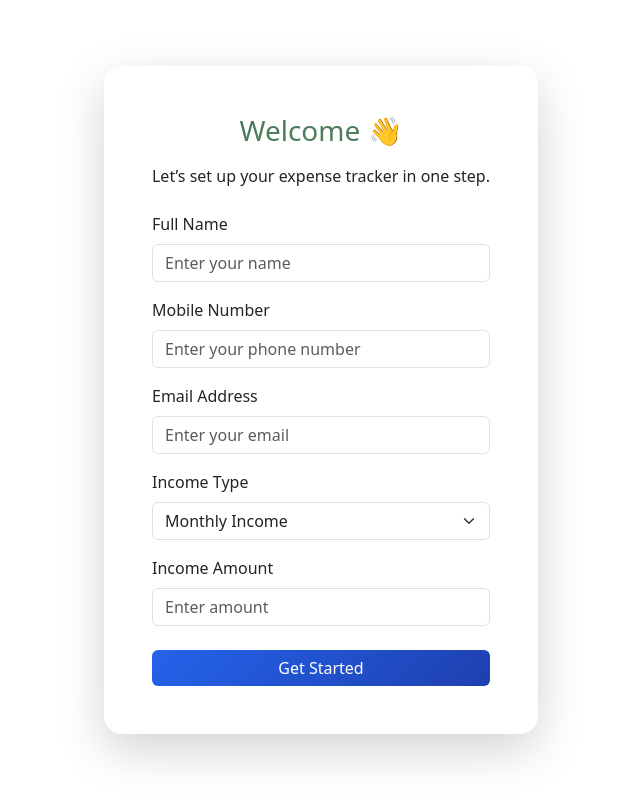
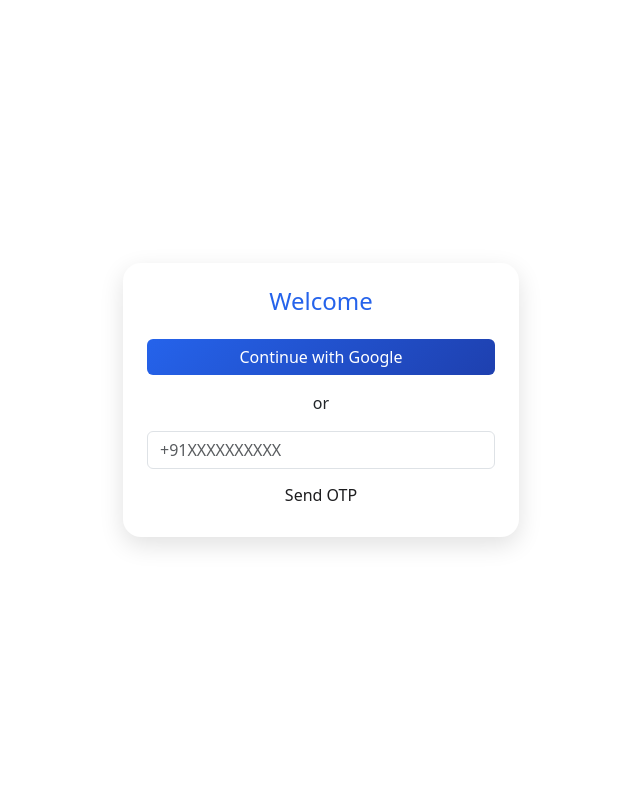
Before and after one commit to SIDDHESHMANKAR004/ExpenseTracker, a React (Vite) app: page /onboarding in a window 1280 px wide. Shown: the whole page, without its empty margins (319-959 px from the left). Built offline with nearby package versions, Linux system fonts and the light colour scheme.

Commit message:
backend add

```diff
--- a/package.json
+++ b/package.json
@@ -12,6 +12,7 @@
   "dependencies": {
     "bootstrap": "^5.3.8",
     "chart.js": "^4.5.1",
+    "firebase": "^12.8.0",
     "react": "^19.2.0",
     "react-chartjs-2": "^5.3.1",
     "react-dom": "^19.2.0",
--- /dev/null
+++ b/src/firebase.js
@@ -0,0 +1,21 @@
+// Import the functions you need from the SDKs you need
+import { initializeApp } from "firebase/app";
+import { getAnalytics } from "firebase/analytics";
+// TODO: Add SDKs for Firebase products that you want to use
+// https://firebase.google.com/docs/web/setup#available-libraries
+
+// Your web app's Firebase configuration
+// For Firebase JS SDK v7.20.0 and later, measurementId is optional
+const firebaseConfig = {
+  apiKey: "AIzaSyBuBDdThkoSxQxO4Kssxppk1P6votFjsCc",
+  authDomain: "expensetracker-07.firebaseapp.com",
+  projectId: "expensetracker-07",
+  storageBucket: "expensetracker-07.firebasestorage.app",
+  messagingSenderId: "1085738623388",
+  appId: "1:1085738623388:web:5e25180a9e2e47a8e12859",
+  measurementId: "G-37BBNSJBBK",
+};
+
+// Initialize Firebase
+const app = initializeApp(firebaseConfig);
+const analytics = getAnalytics(app);
--- a/src/pages/Onboarding.jsx
+++ b/src/pages/Onboarding.jsx
@@ -1,104 +1,230 @@
+// import { useState } from "react";
+// import { useNavigate } from "react-router-dom";
+
+// const Onboarding = () => {
+//   const navigate = useNavigate();
+
+//   const [form, setForm] = useState({
+//     name: "",
+//     phone: "",
+//     email: "",
+//     incomeType: "monthly",
+//     incomeAmount: "",
+//   });
+
+//   const handleChange = (e) => {
+//     setForm({ ...form, [e.target.name]: e.target.value });
+//   };
+
+//   const handleSubmit = () => {
+//     const { name, phone, email, incomeAmount } = form;
+
+//     if (!name || !phone || !email || !incomeAmount) {
+//       alert("Please fill in all required fields.");
+//       return;
+//     }
+
+//     localStorage.setItem("user", JSON.stringify(form));
+//     localStorage.setItem("expenses", JSON.stringify([]));
+
+//     navigate("/profile");
+//   };
+
+//   return (
+//     <div className="container d-flex align-items-center justify-content-center min-vh-100">
+//       <div className="card shadow-lg p-4 p-md-5" style={{ maxWidth: "520px" }}>
+//         <h3 className="text-center mb-3" style={{ color: "#4c7c59" }}>
+//           Welcome 👋
+//         </h3>
+
+//         <p className="text-center mb-4">
+//           Let’s set up your expense tracker in one step.
+//         </p>
+
+//         <div className="mb-3">
+//           <label className="form-label">Full Name</label>
+//           <input
+//             className="form-control"
+//             name="name"
+//             placeholder="Enter your name"
+//             onChange={handleChange}
+//           />
+//         </div>
+
+//         <div className="mb-3">
+//           <label className="form-label">Mobile Number</label>
+//           <input
+//             className="form-control"
+//             name="phone"
+//             placeholder="Enter your phone number"
+//             onChange={handleChange}
+//           />
+//         </div>
+
+//         <div className="mb-3">
+//           <label className="form-label">Email Address</label>
+//           <input
+//             type="email"
+//             className="form-control"
+//             name="email"
+//             placeholder="Enter your email"
+//             onChange={handleChange}
+//           />
+//         </div>
+
+//         <div className="mb-3">
+//           <label className="form-label">Income Type</label>
+//           <select
+//             className="form-select"
+//             name="incomeType"
+//             onChange={handleChange}
+//           >
+//             <option value="monthly">Monthly Income</option>
+//             <option value="yearly">Yearly Income</option>
+//             <option value="yearly">weekly Income</option>
+//           </select>
+//         </div>
+
+//         <div className="mb-4">
+//           <label className="form-label">Income Amount</label>
+//           <input
+//             type="number"
+//             className="form-control"
+//             name="incomeAmount"
+//             placeholder="Enter amount"
+//             onChange={handleChange}
+//           />
+//         </div>
+
+//         <button className="btn btn-primary w-100" onClick={handleSubmit}>
+//           Get Started
+//         </button>
+//       </div>
+//     </div>
+//   );
+// };
+
+// export default Onboarding;
 import { useState } from "react";
 import { useNavigate } from "react-router-dom";
+import {
+  GoogleAuthProvider,
+  signInWithPopup,
+  RecaptchaVerifier,
+  signInWithPhoneNumber
+} from "firebase/auth";
+import { auth } from "../firebase";
 
 const Onboarding = () => {
   const navigate = useNavigate();
 
-  const [form, setForm] = useState({
-    name: "",
-    phone: "",
-    email: "",
-    incomeType: "monthly",
-    incomeAmount: "",
-  });
+  const [phone,setPhone] = useState("");
+  const [otp,setOtp] = useState("");
+  const [step,setStep] = useState("login"); // login | otp
 
-  const handleChange = (e) => {
-    setForm({ ...form, [e.target.name]: e.target.value });
+  /* -------- Google Login -------- */
+
+  const loginGoogle = async () => {
+    const provider = new GoogleAuthProvider();
+    const res = await signInWithPopup(auth, provider);
+
+    localStorage.setItem("user", JSON.stringify({
+      name: res.user.displayName,
+      email: res.user.email,
+      uid: res.user.uid,
+      incomeType: "monthly",
+      incomeAmount: 0
+    }));
+
+    navigate("/dashboard");
   };
 
-  const handleSubmit = () => {
-    const { name, phone, email, incomeAmount } = form;
+  /* -------- Phone Login -------- */
 
-    if (!name || !phone || !email || !incomeAmount) {
-      alert("Please fill in all required fields.");
-      return;
-    }
+  const setupRecaptcha = () => {
+    window.recaptchaVerifier = new RecaptchaVerifier(
+      "recaptcha",
+      { size: "invisible" },
+      auth
+    );
+  };
 
-    localStorage.setItem("user", JSON.stringify(form));
-    localStorage.setItem("expenses", JSON.stringify([]));
+  const sendOTP = async () => {
+    if(!phone) return;
 
-    navigate("/profile");
+    setupRecaptcha();
+    const appVerifier = window.recaptchaVerifier;
+
+    const result = await signInWithPhoneNumber(auth, phone, appVerifier);
+    window.confirmationResult = result;
+    setStep("otp");
+  };
+
+  const verifyOTP = async () => {
+    const res = await window.confirmationResult.confirm(otp);
+
+    localStorage.setItem("user", JSON.stringify({
+      name: "User",
+      phone: res.user.phoneNumber,
+      uid: res.user.uid,
+      incomeType: "monthly",
+      incomeAmount: 0
+    }));
+
+    navigate("/dashboard");
   };
 
   return (
-    <div className="container d-flex align-items-center justify-content-center min-vh-100">
-      <div className="card shadow-lg p-4 p-md-5" style={{ maxWidth: "520px" }}>
-        <h3 className="text-center mb-3" style={{ color: "#4c7c59" }}>
-          Welcome 👋
-        </h3>
+    <div className="min-vh-100 dashboard-bg d-flex align-items-center">
+      <div className="container" style={{maxWidth:"420px"}}>
 
-        <p className="text-center mb-4">
-          Let’s set up your expense tracker in one step.
-        </p>
+        <div className="card p-4">
 
-        <div className="mb-3">
-          <label className="form-label">Full Name</label>
-          <input
-            className="form-control"
-            name="name"
-            placeholder="Enter your name"
-            onChange={handleChange}
-          />
+          <h4 className="text-center mb-4" style={{color:"var(--primary)"}}>
+            Welcome
+          </h4>
+
+          {/* GOOGLE */}
+          <button className="btn btn-primary w-100 mb-3" onClick={loginGoogle}>
+            Continue with Google
+          </button>
+
+          <div className="text-center text-muted mb-3">or</div>
+
+          {/* PHONE */}
+          {step==="login" && (
+            <>
+              <input
+                className="form-control mb-2"
+                placeholder="+91XXXXXXXXXX"
+                value={phone}
+                onChange={e=>setPhone(e.target.value)}
+              />
+
+              <button className="btn btn-outline-secondary w-100" onClick={sendOTP}>
+                Send OTP
+              </button>
+            </>
+          )}
+
+          {step==="otp" && (
+            <>
+              <input
+                className="form-control mb-2"
+                placeholder="Enter OTP"
+                value={otp}
+                onChange={e=>setOtp(e.target.value)}
+              />
+
+              <button className="btn btn-primary w-100" onClick={verifyOTP}>
+                Verify OTP
+              </button>
+            </>
+          )}
+
+          <div id="recaptcha"></div>
+
         </div>
-
-        <div className="mb-3">
-          <label className="form-label">Mobile Number</label>
-          <input
-            className="form-control"
-            name="phone"
-            placeholder="Enter your phone number"
-            onChange={handleChange}
-          />
-        </div>
-
-        <div className="mb-3">
-          <label className="form-label">Email Address</label>
-          <input
-            type="email"
-            className="form-control"
-            name="email"
-            placeholder="Enter your email"
-            onChange={handleChange}
-          />
-        </div>
-
-        <div className="mb-3">
-          <label className="form-label">Income Type</label>
-          <select
-            className="form-select"
-            name="incomeType"
-            onChange={handleChange}
-          >
-            <option value="monthly">Monthly Income</option>
-            <option value="yearly">Yearly Income</option>
-            <option value="yearly">weekly Income</option>
-          </select>
-        </div>
-
-        <div className="mb-4">
-          <label className="form-label">Income Amount</label>
-          <input
-            type="number"
-            className="form-control"
-            name="incomeAmount"
-            placeholder="Enter amount"
-            onChange={handleChange}
-          />
-        </div>
-
-        <button className="btn btn-primary w-100" onClick={handleSubmit}>
-          Get Started
-        </button>
       </div>
     </div>
   );
```
Also changed, not shown: 1 other file (tests, documents, lock files or other folders).
